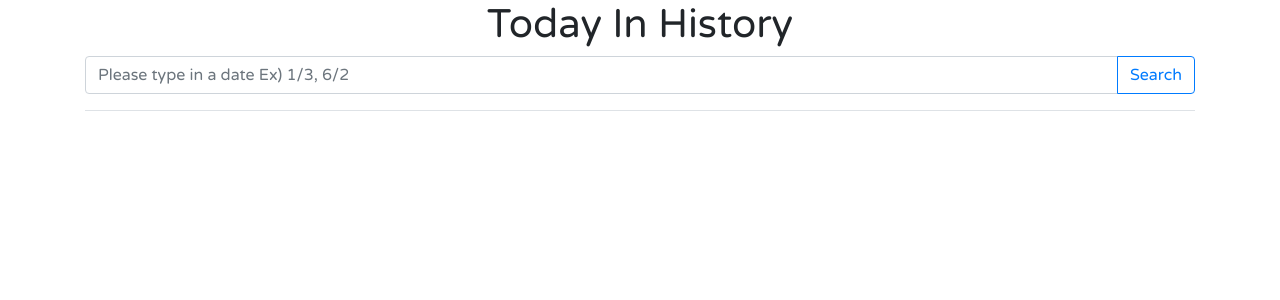
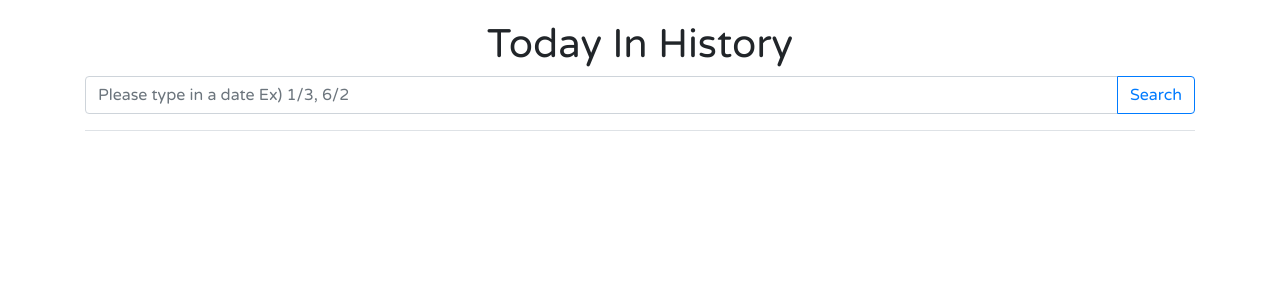
Before and after one commit to jwkim960315/TodayInHistory, a React (Create React App) app: page / in a window 1280 px wide. Shown: the top 300 px of the page. Built offline with nearby package versions, Linux system fonts and the light colour scheme.

Commit message:
Margin Added top & bottom

```diff
--- a/src/css/App.css
+++ b/src/css/App.css
@@ -1,18 +1,19 @@
 .title {
     text-align: center;
+    margin-top: 20px;
 }
 
 body {
     font-family: 'Varela Round', sans-serif;
 }
 
-body {
-    content: "";
-    background-repeat: repeat-y;
-    top: 0;
-    left: 0;
-    bottom: 0;
-    right: 0;
-    position: absolute;
-    z-index: -1;
-}
+/*body {*/
+    /*content: "";*/
+    /*background-repeat: repeat-y;*/
+    /*top: 0;*/
+    /*left: 0;*/
+    /*bottom: 0;*/
+    /*right: 0;*/
+    /*position: absolute;*/
+    /*z-index: -1;*/
+/*}*/
--- a/src/css/Pagination.css
+++ b/src/css/Pagination.css
@@ -1,3 +1,4 @@
 .page-navigation {
     margin-top: 25px;
+    margin-bottom: 20px;
 }
```
